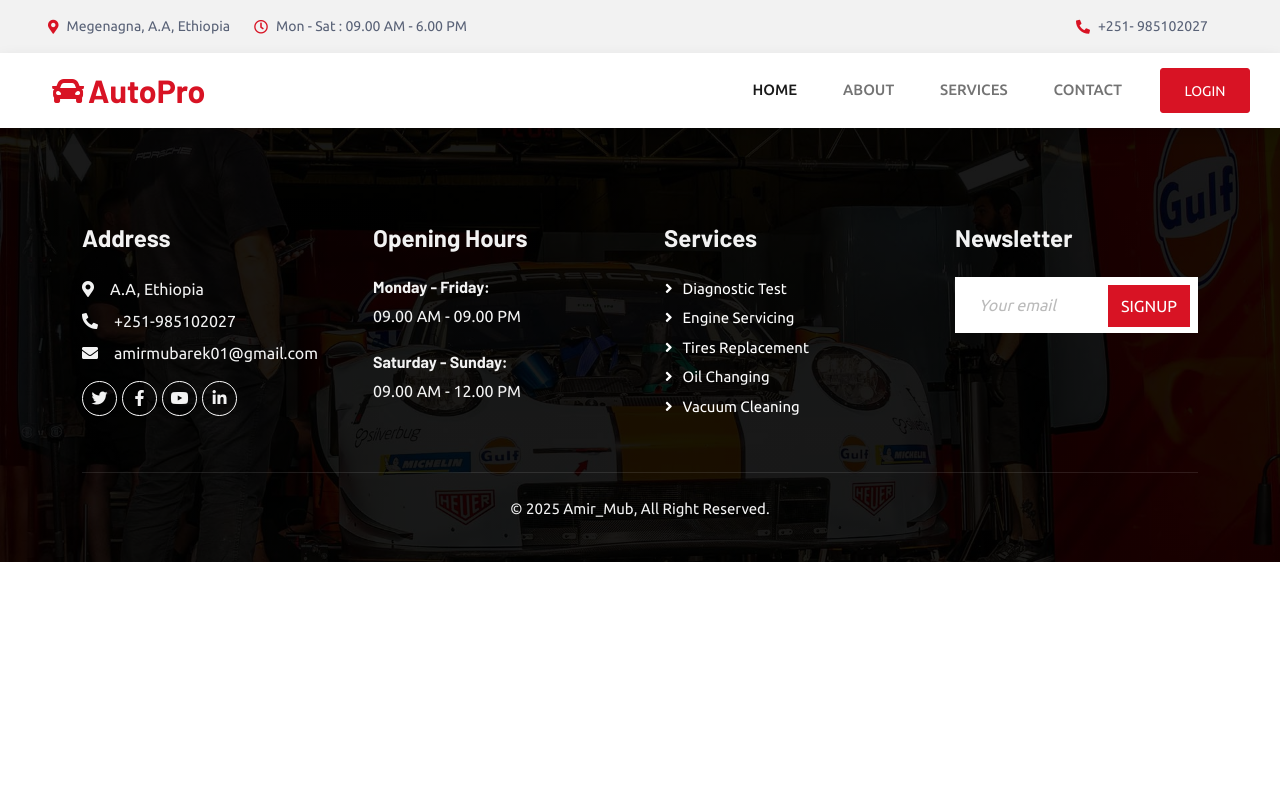
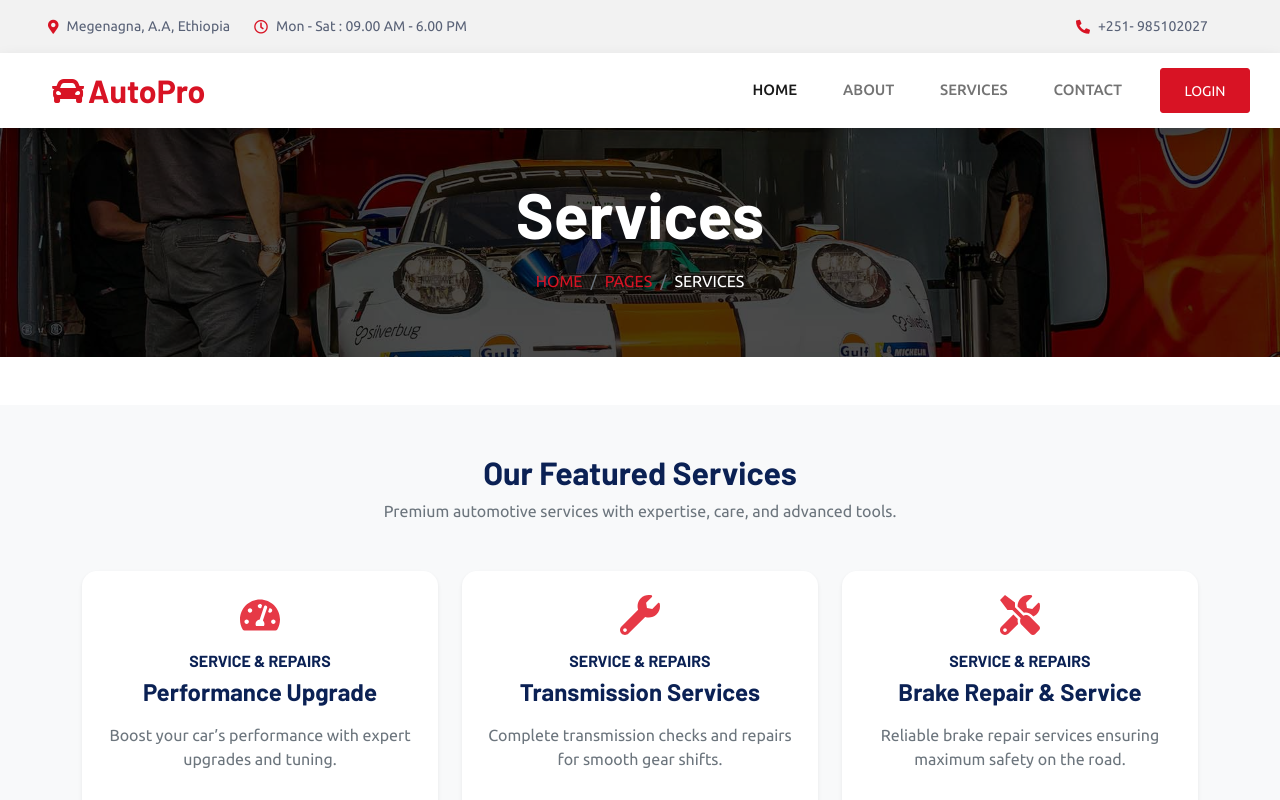
Before and after one commit to amirmub/Garage-Service-app, a React (Vite) app in the folder client/: page /services in a window 1280 px wide. Shown: the top 800 px of the page. Built offline with nearby package versions, Linux system fonts and the light colour scheme.

Commit message:
implement services page

```diff
--- a/client/src/App.jsx
+++ b/client/src/App.jsx
@@ -17,6 +17,7 @@ import Services from "./pages/Services/Services";
 import OrderDetail from "./pages/Order/OrderDetail/OrderDetail";
 import SingleOrderPage from "./pages/Order/SingleOrderPage/SingleOrderPage";
 import About from "./pages/About/About";
+import ServicePage from "./pages/ServicePage/ServicePage";
 
 
 
@@ -28,6 +29,7 @@ function App() {
       <Routes>
         <Route path="/" element={<Home />}></Route>
         <Route path="/about" element={<About />}></Route>
+        <Route path="/services" element={<ServicePage />}></Route>
         <Route path="/login" element={<Login />}></Route>
         <Route path="/unAuthorized" element={<UnAuthorized />}></Route>
         <Route path="/order/:orderHash" element={<SingleOrderPage />} />
--- /dev/null
+++ b/client/src/pages/ServicePage/ServicePage.jsx
@@ -0,0 +1,48 @@
+import { Link } from "react-router-dom";
+import carousel_bg_1 from "../../../assets/img/carousel-bg-1.jpg";
+import OurServices from "../../components/OurServices/OurServices";
+import MainServices from "../../components/MainServices/MainServices";
+
+function ServicePage() {
+  return (
+    <>
+      <div>
+        <div
+          className="container-fluid page-header mb-5 p-0"
+          style={{ backgroundImage: `url(${carousel_bg_1})` }}
+        >
+          <div className="container-fluid page-header-inner py-5">
+            <div className="container text-center">
+              <h1 className="display-3 text-white mb-3 animated slideInDown">
+               Services
+              </h1>
+              <nav aria-label="breadcrumb">
+                <ol className="breadcrumb justify-content-center text-uppercase">
+                  <li className="breadcrumb-item">
+                    <Link to="/">Home</Link>
+                  </li>
+                  <li className="breadcrumb-item">
+                    <Link to="#">Pages</Link>
+                  </li>
+                  <li
+                    className="breadcrumb-item text-white active"
+                    aria-current="page"
+                  >
+                    Services
+                  </li>
+                </ol>
+              </nav>
+            </div>
+          </div>
+        </div>
+      </div>
+
+      <OurServices />
+      <MainServices />
+
+
+    </>
+  );
+}
+
+export default ServicePage;
```
